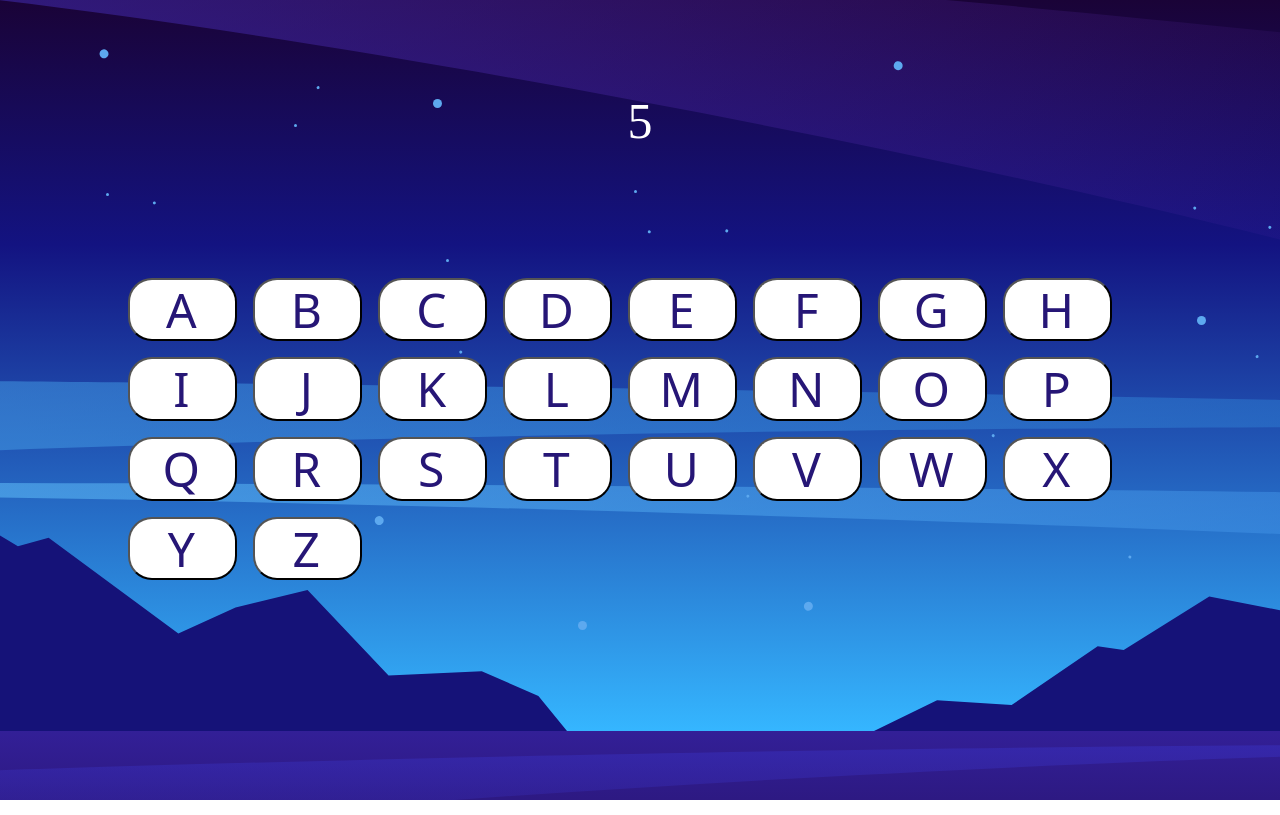
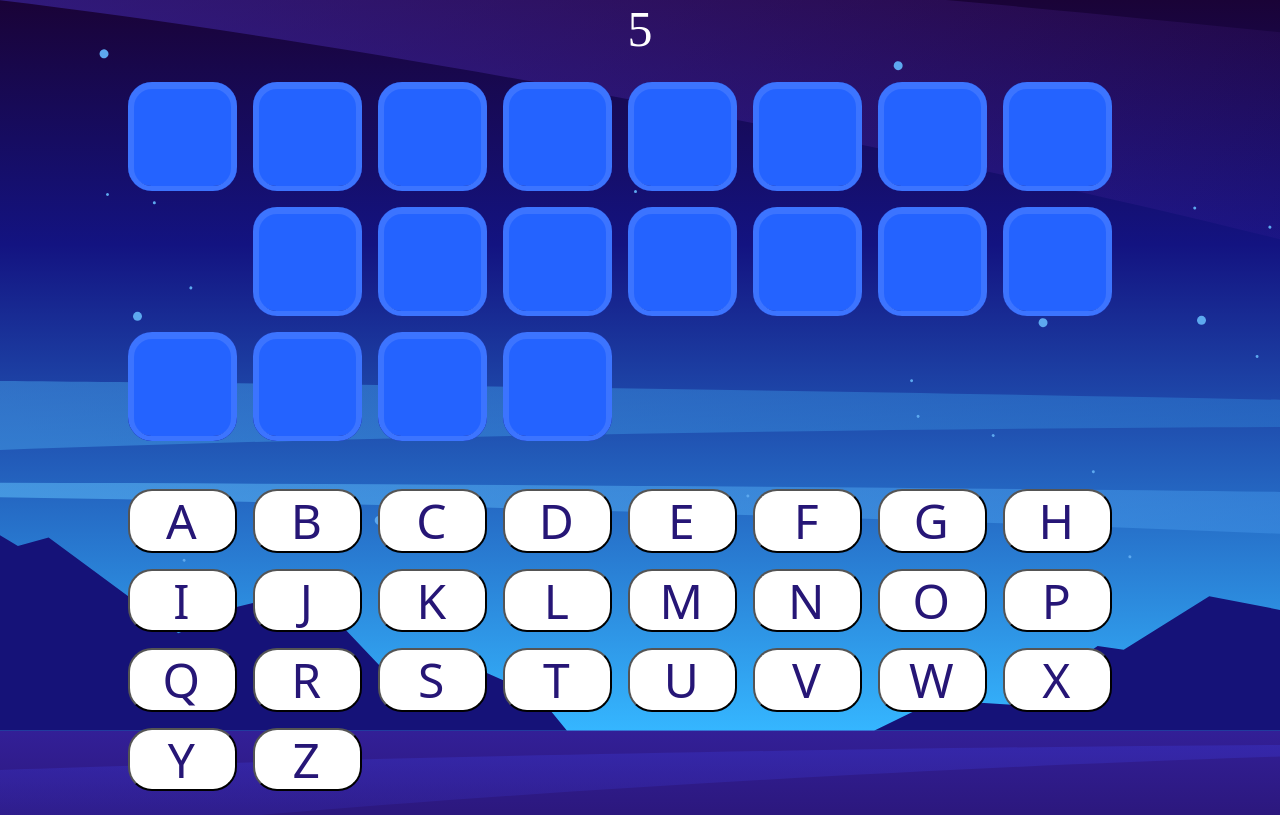
Before and after one commit to hebaahmedsaleh/hangman, a React (Vite) app in the folder hangman.github.io/: page /game/1 in a window 1280 px wide. Built offline with nearby package versions, Linux system fonts and the light colour scheme.

Commit message:
rest of logic

```diff
--- a/hangman.github.io/src/pages/game-display/index.scss
+++ b/hangman.github.io/src/pages/game-display/index.scss
@@ -7,6 +7,7 @@
     flex-wrap: wrap;
     gap: 1rem;
     width: 80%;
+    padding: 1.5rem;
 
     .char__container {
       width: 109px;
--- a/hangman.github.io/src/pages/game-display/index.tsx
+++ b/hangman.github.io/src/pages/game-display/index.tsx
@@ -8,7 +8,7 @@
 
 import "./index.scss";
 
-function GameDisplay() {
+const GameDisplay = () => {
   const catObjects = Object.keys(data.categories).map((name, index) => ({
     name,
     id: index,
@@ -34,18 +34,13 @@
 
   const [words, setWords] = useState(randomElement);
 
-  console.log({ randomOption });
+  console.log({ randomElement });
 
-  function onClick(char: string) {
+  const onClick = (char: string) => {
     // both scenario
-    if (selectedAlphabets.includes(char)) {
-      return;
-    }
     setSelectedAlphabets([...selectedAlphabets, char]);
     // good scenario
     if (words?.find((elem) => elem.char.toLowerCase() === char.toLowerCase())) {
-      console.log("s");
-
       const test = words.map((elem) => {
         if (elem.char === char) {
           return {
@@ -61,13 +56,7 @@
       setLifes(lifes - 1);
     }
     console.log({ selectedAlphabets });
-  }
-  // this.randomElement = test.map((char: string) => ({
-  //   char: char.toLowerCase(),
-  //   guessed: false,
-  // }));
-  // }
-
+  };
   const listItems = alphabet.map((char) => (
     <button
       onClick={() => onClick(char)}
@@ -79,24 +68,30 @@
     </button>
   ));
 
+  const guessedWord = words?.map((item, index) => {
+    if (item.char == " ") {
+      return (
+        <div
+          key={index}
+          style={{ visibility: "hidden", height: "109px", width: "109px" }}
+        />
+      );
+    } else {
+      return (
+        <div className="char__container" key={index}>
+          <div> {item.guessed ? item.char : ""} </div>
+        </div>
+      );
+    }
+  });
+
   return (
     <div style={{ display: "flex" }}>
       <div style={{ color: "#fff", fontSize: 50 }}>{lifes} </div>
+      <section className="alphabet__container"> {guessedWord}</section>
       <section className="alphabet__container"> {listItems}</section>
     </div>
   );
-}
+};
 
 export default GameDisplay;
-
-// <div *ngFor="let item of randomElement; let i = index">
-//   <div *ngIf="item.char !== ' '" class="char__container">
-//     {{ item.guessed ? item.char : "" }}
-//   </div>
-
-//   <div
-//     *ngIf="item.char === ' '"
-//     class="word__container"
-//     style="background-color: transparent"
-//   ></div>
-// </div>
```
